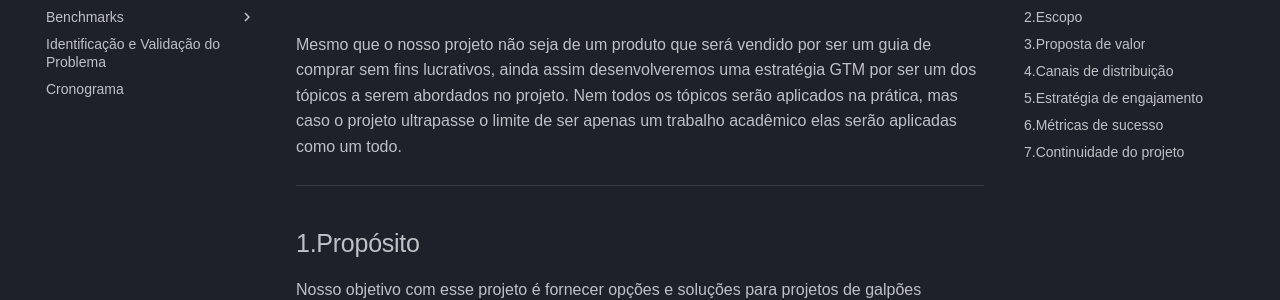
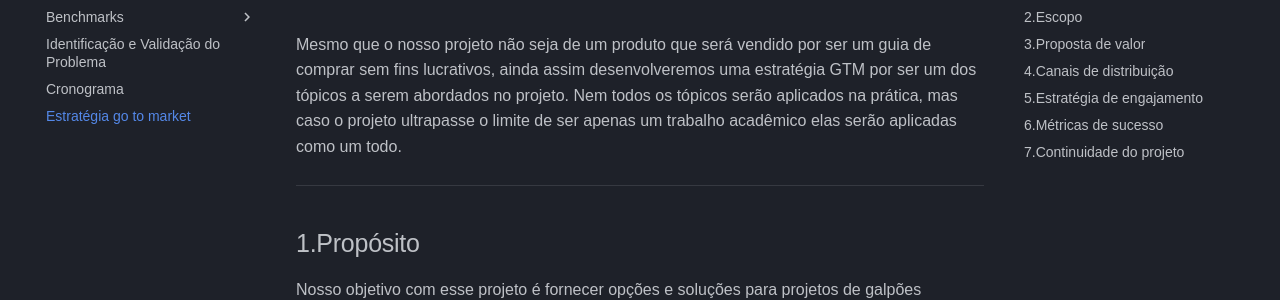
Before and after one commit to Romm-0/Projeto_gpq, an MkDocs documentation site: the page built from docs/go_to_market.md, in a window 1280 px wide. Shown: the part 148-448 px from the top of the page. Built offline with MkDocs 1.6.1 and Material for MkDocs 9.7.7, drawn with Linux system fonts in a browser that asks for light colours; some web fonts are replaced.

Commit message:
fix: rota GTM

```diff
--- a/mkdocs.yml
+++ b/mkdocs.yml
@@ -29,3 +29,4 @@ nav:
       - Sensor de Gás: benchmarks/benchmark_sensor_gas.md
   - Identificação e Validação do Problema: problema.md
   - Cronograma: cronograma.md
+  - Estratégia go to market: go_to_market.md
```
